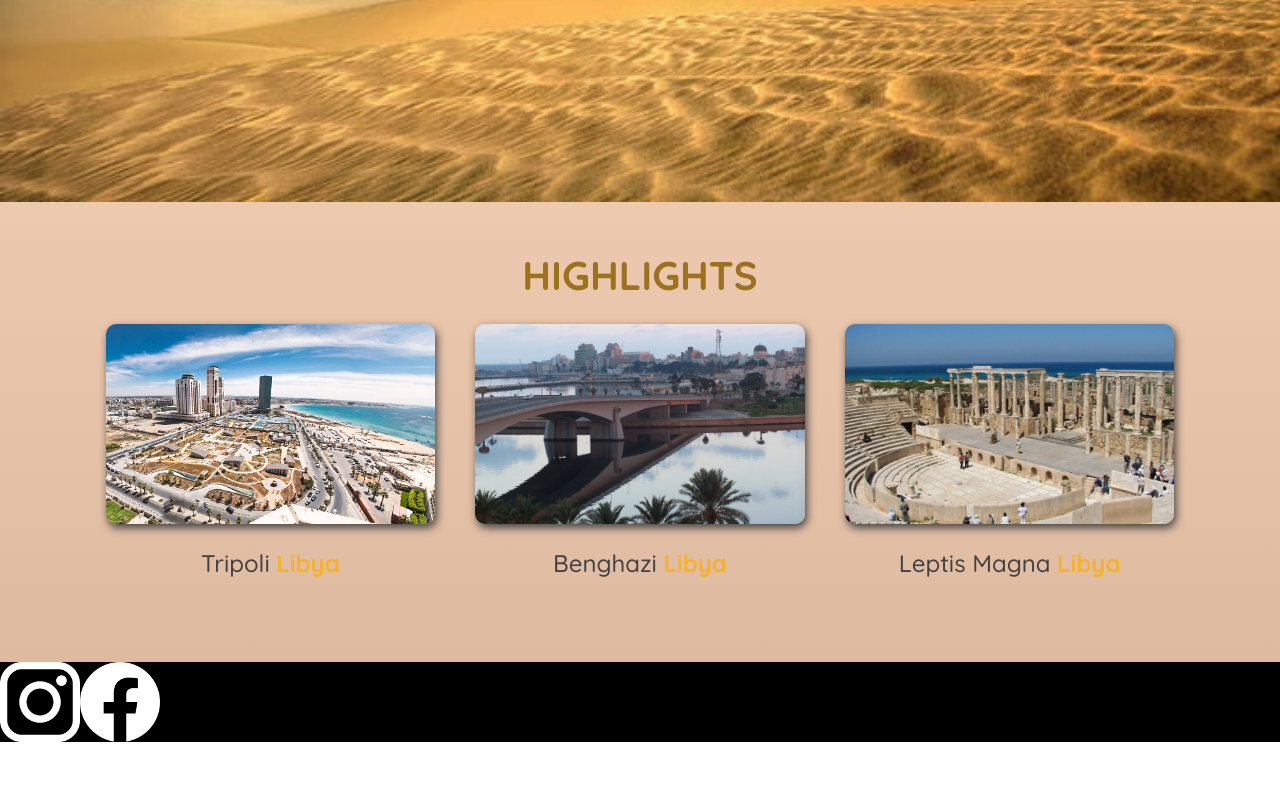
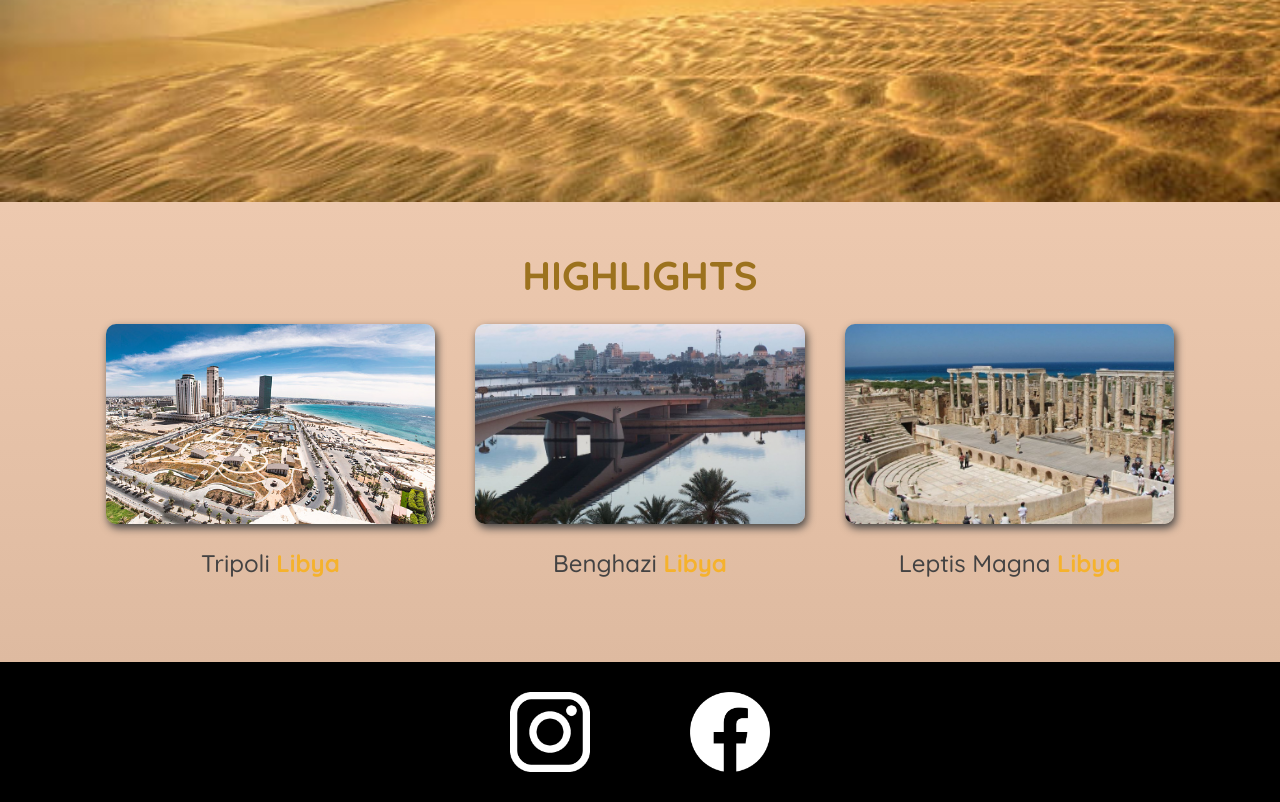
Before and after one commit to azeezqad/travel-in-libya, a plain HTML site: page index.html in a window 1280 px wide. Shown: the part 598-1400 px from the top of the page. Before the commit the page ends 1344 px from the top, so only its background shows below. Drawn offline with Linux system fonts and the light colour scheme.

Commit message:
Added the footer section

```diff
--- a/styles/shared.css
+++ b/styles/shared.css
@@ -50,9 +50,13 @@ footer{
 }
 footer ul{
   display: flex;
+  justify-content: center;
+  padding: 30px;
 }
 footer li{
   width: 80px;
+  margin: 0 50px;
+
   height: 80px;
 }
 footer img{
```
